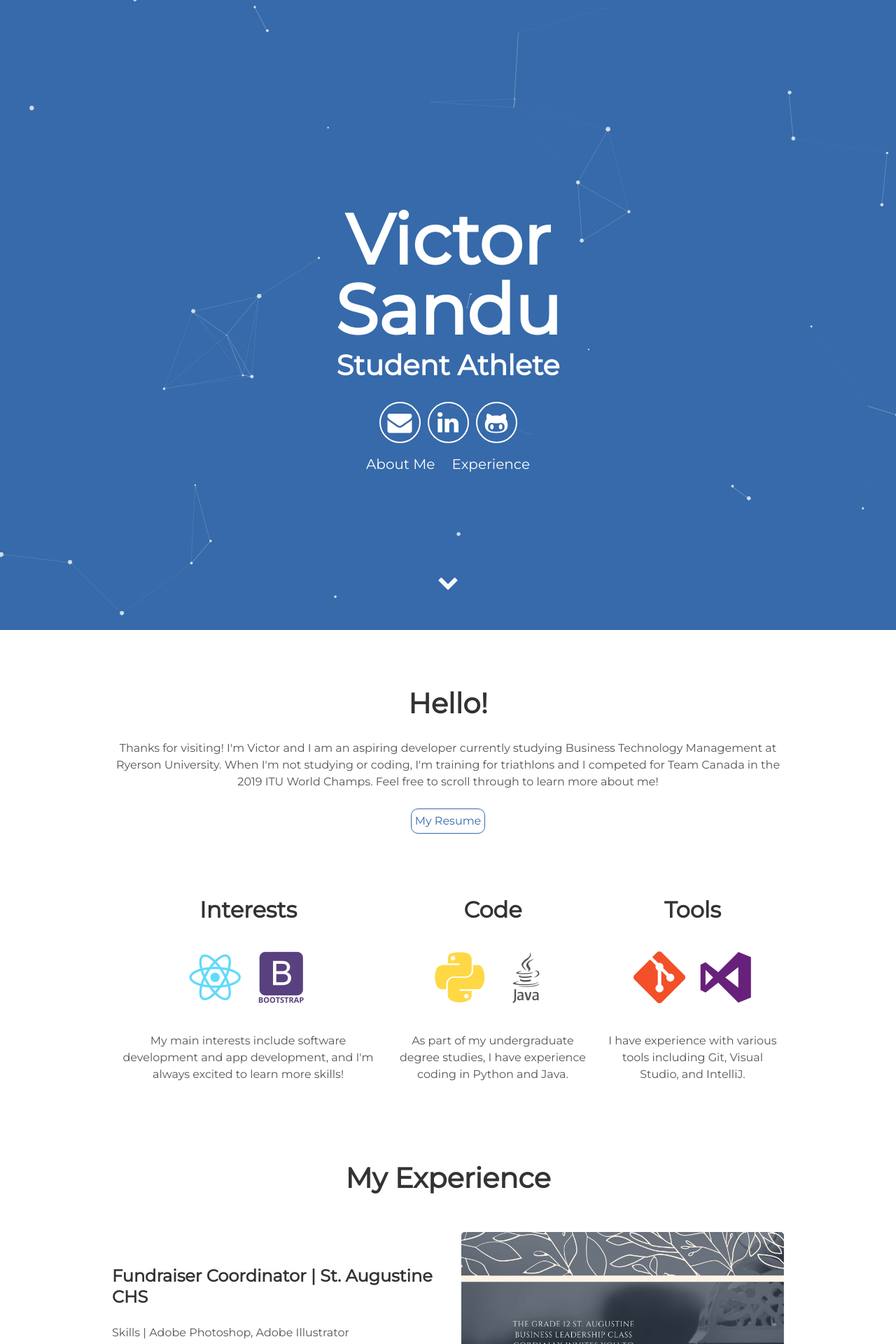
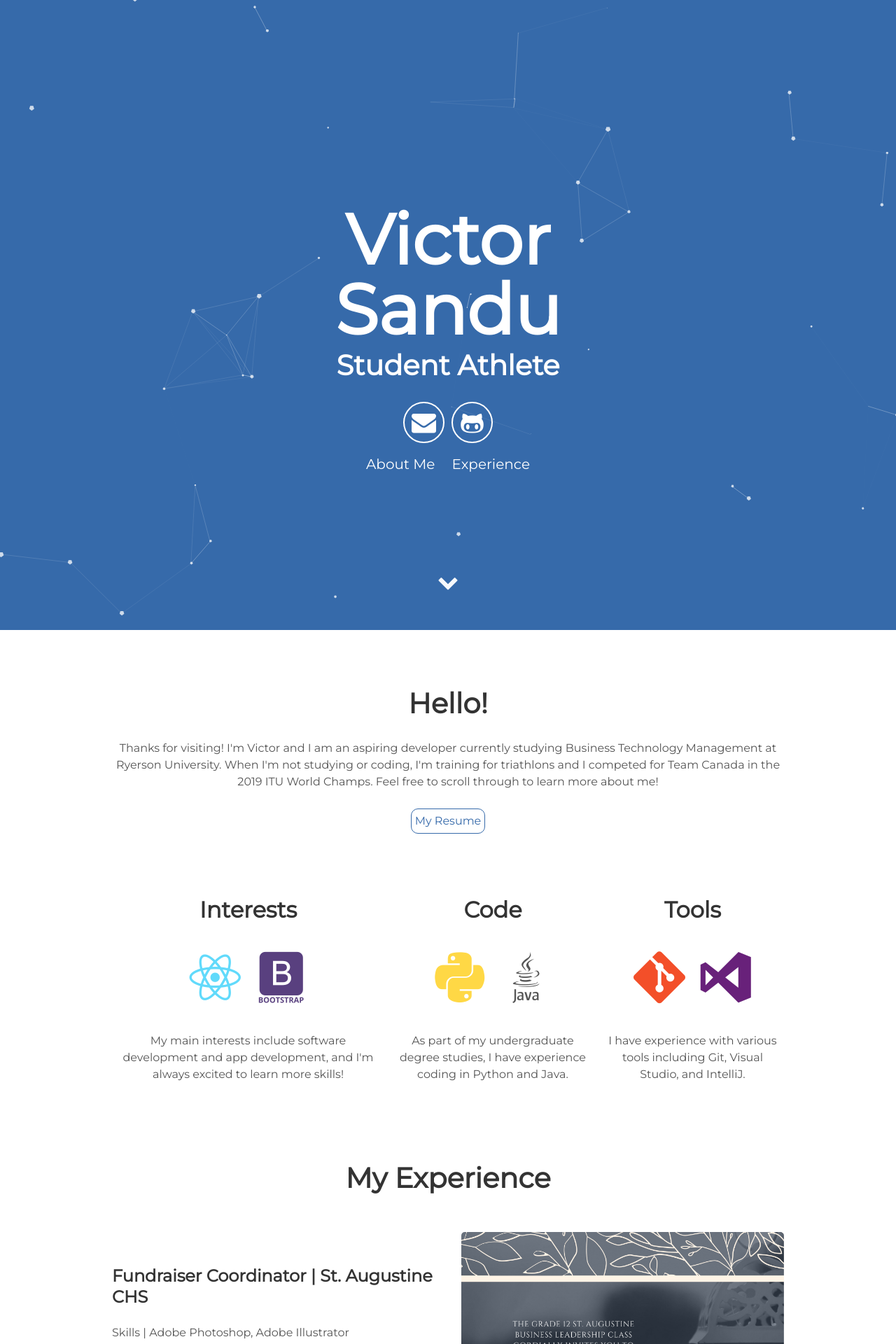
Before and after one commit to victorsandu/victorsandu.github.io, a Jekyll site: the page built from index.html, in a window 1280 px wide. Shown: the top 1920 px of the page at 70% size. Built offline with Jekyll 4.4.1, drawn with Linux system fonts in a browser that asks for light colours.

Commit message:
Update header.html

```diff
--- a/_includes/header.html
+++ b/_includes/header.html
@@ -10,7 +10,7 @@
           <a aria-label="My Twitter" target="_blank" href="#"><i class="icon fa fa-twitter" aria-hidden="true"></i></a>
           <a aria-label="My Google Plus" target="_blank" href="#"><i class="icon fa fa-google-plus" aria-hidden="true"></i></a>
         -->
-        <a aria-label="My LinkedIn" target="_blank" href="https://www.linkedin.com/in/ibattlehd/"><i class="icon fa fa-linkedin" aria-hidden="true"></i></a>
+        <!--<a aria-label="My LinkedIn" target="_blank" href="https://www.linkedin.com/in/"><i class="icon fa fa-linkedin" aria-hidden="true"></i></a>-->
         <a aria-label="My Github" target="_blank" href="https://www.github.com/victorsandu/"><i class="icon fa fa-github-alt" aria-hidden="true"></i></a>
       </div>
       <div class="header-links">
```
